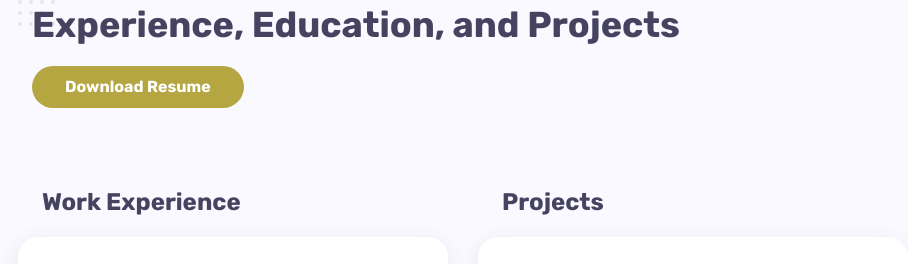
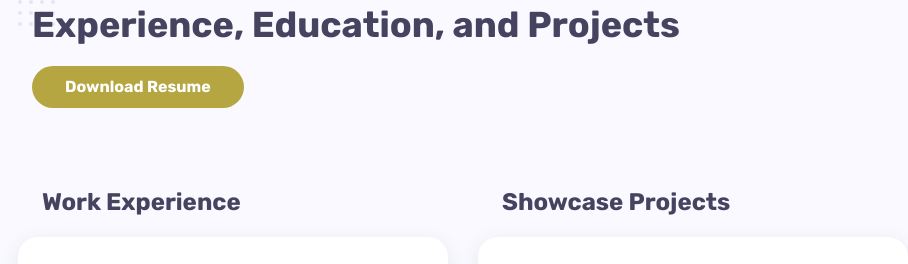
Before and after one commit to Farivar90/portfolio2, a plain HTML site: page index.html in a window 1280 px wide. Shown: the part 6156-6420 px from the top of the page, without its empty margins (322-1230 px from the left). Drawn offline with nearby package versions, Linux system fonts and the light colour scheme.

Commit message:
replace projects

```diff
--- a/index.html
+++ b/index.html
@@ -930,7 +930,7 @@
 
 				<!-- timeline wrapper -->
 				<div class="px-4">
-					<h3 class="subtitle wow fadeInUp">Projects</h3>
+					<h3 class="subtitle wow fadeInUp">Showcase Projects</h3>
 				</div>
 				<div class="timeline exp bg-white rounded shadow-dark padding-30 overflow-hidden">
 					<!-- timeline item -->
```
